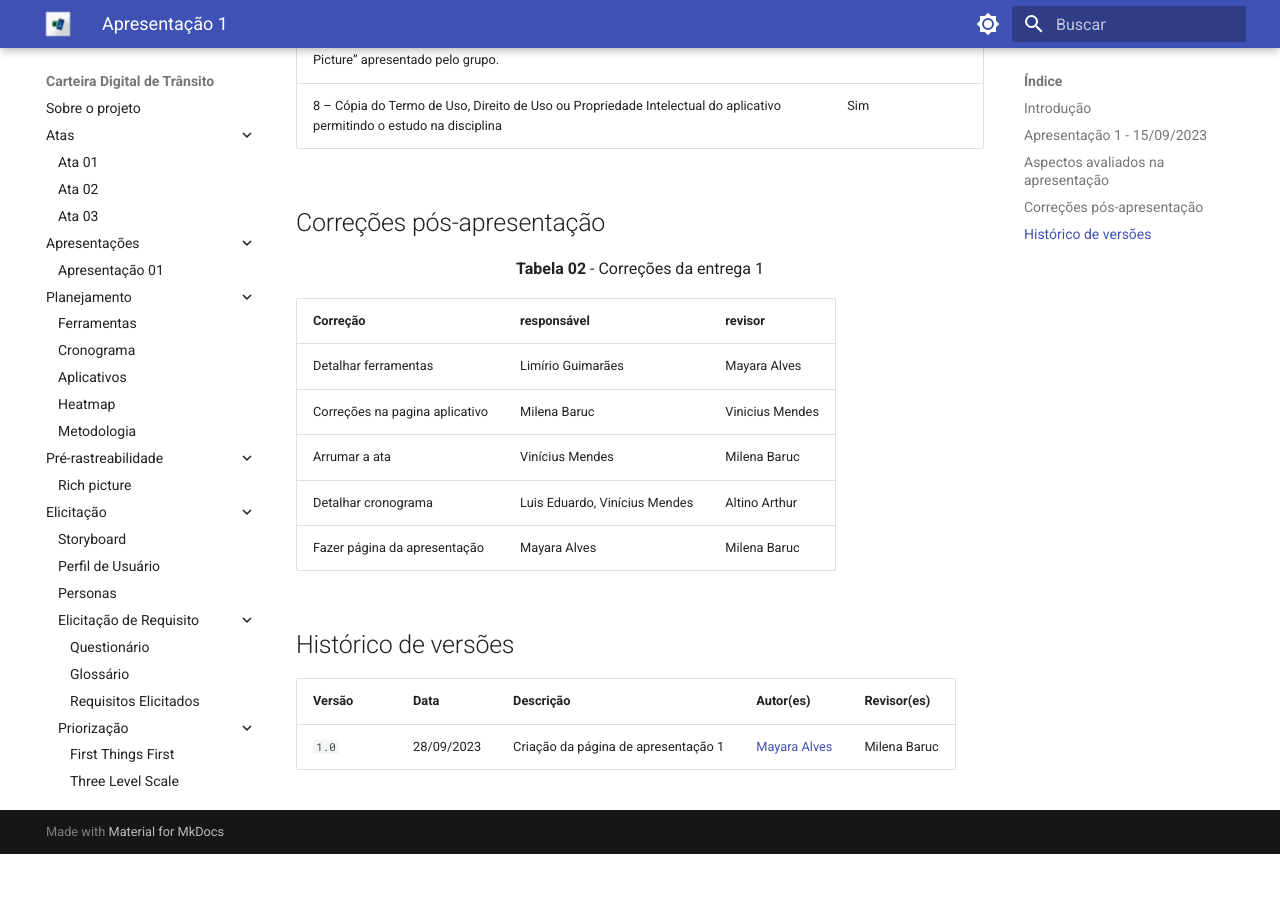
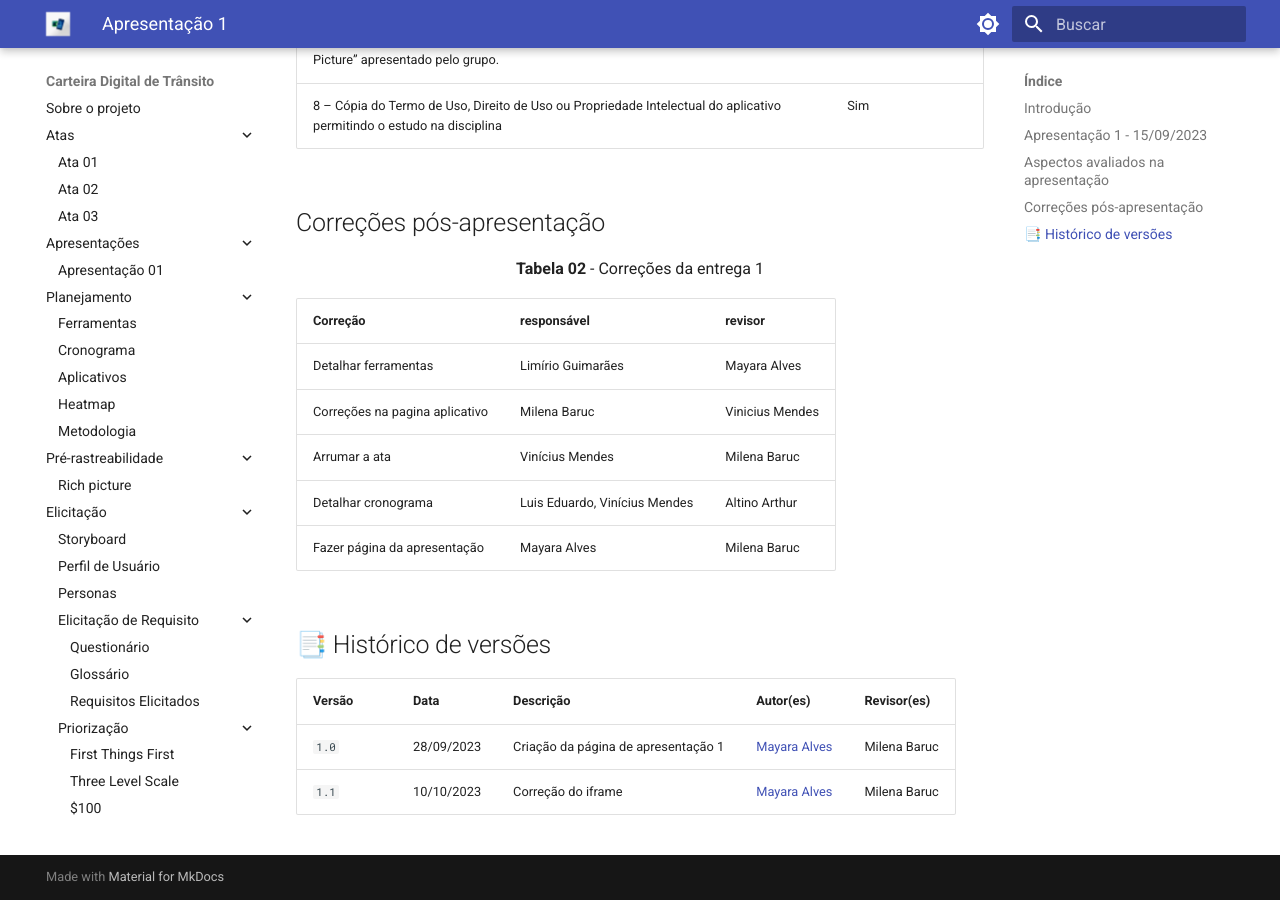
Before and after one commit to Requisitos-de-Software/2023.2-Carteira_Digital_de_Transito, an MkDocs documentation site: the page built from docs/apresentação/apresentação 1.md, in a window 1280 px wide and 900 px high, scrolled down 1392 px. Built offline with MkDocs 1.6.1 and Material for MkDocs 9.7.7, drawn with Linux system fonts in a browser that asks for light colours; before the commit the page ends 2246 px from its top, so only the background shows below that.

```diff
--- a/docs/apresentação/apresentação 1.md
+++ b/docs/apresentação/apresentação 1.md
@@ -37,8 +37,9 @@ Arrumar a ata | Vinícius Mendes | Milena Baruc
 Detalhar cronograma | Luis Eduardo, Vinícius Mendes | Altino Arthur
 Fazer página da apresentação | Mayara Alves | Milena Baruc
 
-## Histórico de versões
+## 📑 Histórico de versões
 
 Versão  |   Data   | Descrição | Autor(es) | Revisor(es)
 --------- | ------ | ------ | ---------- | ----------
 `1.0` | 28/09/2023| Criação da página de apresentação 1 | [Mayara Alves](https://github.com/Mayara-tech) | Milena Baruc
+`1.1` | 10/10/2023| Correção do iframe | [Mayara Alves](https://github.com/Mayara-tech) | Milena Baruc
```
